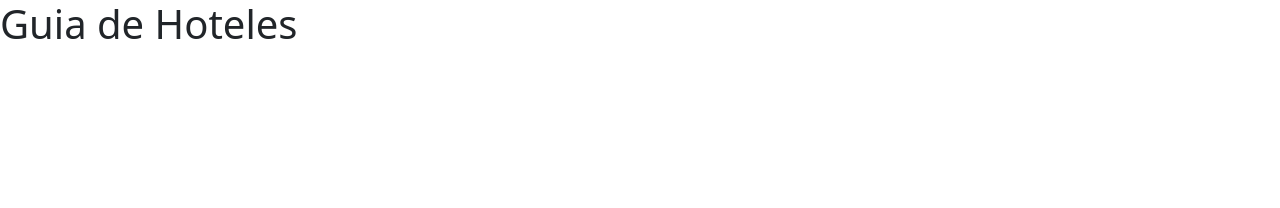
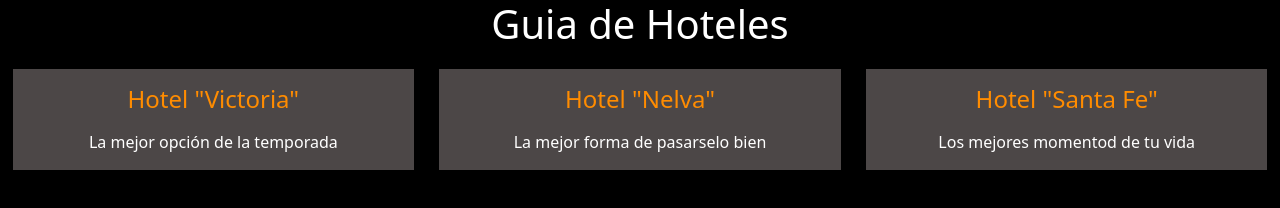
Before and after one commit to chulo-rulo/guia-hoteles, a website: page index.html in a window 1280 px wide. Drawn offline with nearby package versions, Linux system fonts and the light colour scheme.

Commit message:
Guía práctica de grillas

```diff
--- a/index.html
+++ b/index.html
@@ -5,9 +5,23 @@
     <meta name="viewport" content="width=device-width, initial-scale=1">
     <title>Guia de Hoteles</title>
     <link href="node_modules\bootstrap\dist\css\bootstrap.min.css" rel="stylesheet">
+    <link href="styles.css" rel="stylesheet">
   </head>
   <body>
-    <h1>Guia de Hoteles</h1>
+    <div class="container-fluid text-center" id="papa">
+      <h1>Guia de Hoteles</h1>
+      <div class="row">
+        <div class="col etiqueta">
+          <p><h4 class="titulo">Hotel "Victoria"</h4></p>La mejor opción de la temporada</p>
+        </div>
+        <div class="col etiqueta">
+          <p><h4 class="titulo">Hotel "Nelva"</h4></p>La mejor forma de pasarselo bien</p>
+        </div>
+        <div class="col etiqueta">
+          <p><h4 class="titulo">Hotel "Santa Fe"</h4></p>Los mejores momentod de tu vida</p>
+        </div>
+      </div>
+    </div>
     <script src="node_modules/bootstrap/dist/js/bootstrap.bundle.min.js"></script>
     <script src="node_modules\jquery\dist\jquery.min.js"></script>
     <script src="node_modules\popper.js\dist\popper.min.js"></script>
--- /dev/null
+++ b/styles.css
@@ -0,0 +1,11 @@
+body {
+    background-color: #000;
+    color: #fff;
+}
+.etiqueta {
+    background-color: #4c4747;
+    margin: 1%;
+}
+.titulo {
+    color: darkorange;
+}
```
